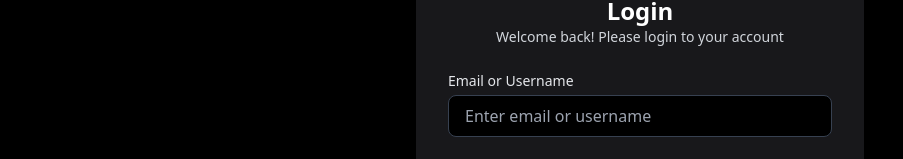
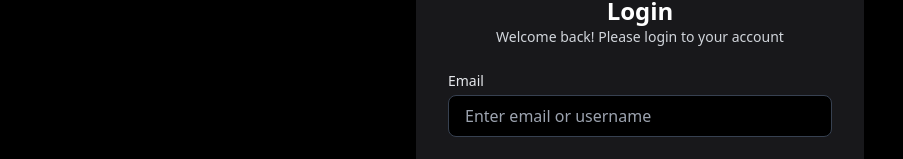
Before and after one commit to Bikesh-1/WorkCast, a React (Vite) app in the folder Frontend/: page /login in a window 1280 px wide. Shown: the part 237-396 px from the top of the page, without its empty margins (0-903 px from the left). Built offline with nearby package versions, Linux system fonts and the light colour scheme; no server answers.

Commit message:
chore: Update logo image URLs across Navbar, Login, and Signup components
- Changed the logo image source URL in Navbar.jsx, Login.jsx, and Signup.jsx to the latest version for consistency across the application.

```diff
--- a/Frontend/src/Component/Navbar.jsx
+++ b/Frontend/src/Component/Navbar.jsx
@@ -15,7 +15,7 @@ function Navbar() {
       {/* Logo */}
       <div className="flex items-center" style={{ minWidth: 0 }}>
         <img
-          src="https://ik.imagekit.io/lxvqyrkjo/Group%201.svg?updatedAt=1757147618895"
+          src="https://ik.imagekit.io/lxvqyrkjo/Group%201.svg?updatedAt=1757267388277"
           alt="WorkCast Logo"
           className="h-20 w-20 mr-3 object-contain"
           style={{ flexShrink: 0, flexGrow: 0 }}
--- a/Frontend/src/Page/Login.jsx
+++ b/Frontend/src/Page/Login.jsx
@@ -36,7 +36,7 @@ export default function Login() {
         <a href="/">
           {/* Replace src with your logo path if needed */}
           <img
-            src="https://ik.imagekit.io/lxvqyrkjo/Group%201.svg?updatedAt=1757147618895"
+            src="https://ik.imagekit.io/lxvqyrkjo/Group%201.svg?updatedAt=1757267388277"
             alt="Logo"
             className="h-10 w-auto"
 
@@ -58,7 +58,7 @@ export default function Login() {
         <form onSubmit={handleSubmit} className="space-y-5">
           <div>
             <label className="block text-sm font-medium text-gray-200">
-              Email or Username
+              Email
             </label>
             <input
               type="text"
--- a/Frontend/src/Page/Signup.jsx
+++ b/Frontend/src/Page/Signup.jsx
@@ -42,7 +42,7 @@ export default function Signup() {
       <div className="absolute top-6 left-6">
         <a href="/">
           <img
-            src="https://ik.imagekit.io/lxvqyrkjo/Group%201.svg?updatedAt=1757147618895"
+            src="https://ik.imagekit.io/lxvqyrkjo/Group%201.svg?updatedAt=1757267388277"
             alt="Logo"
             className="h-10 w-auto"
           />
```
